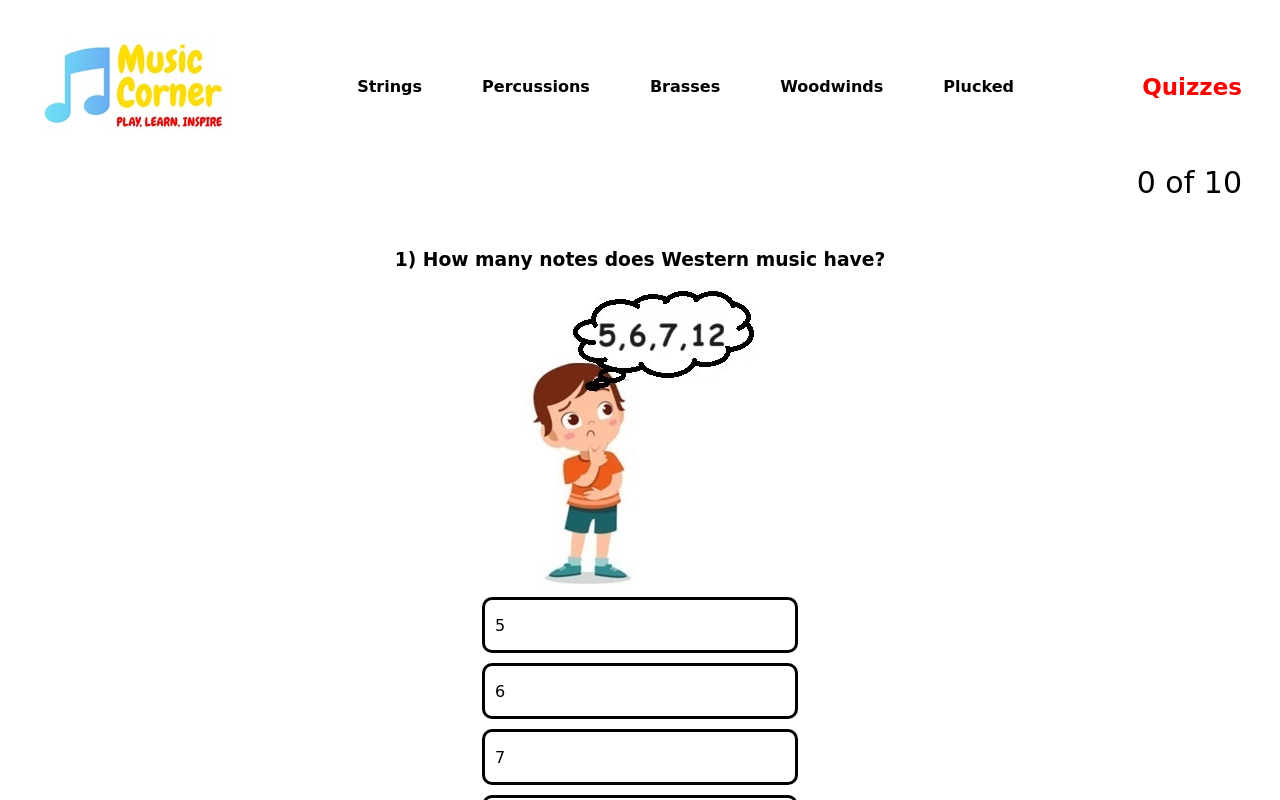
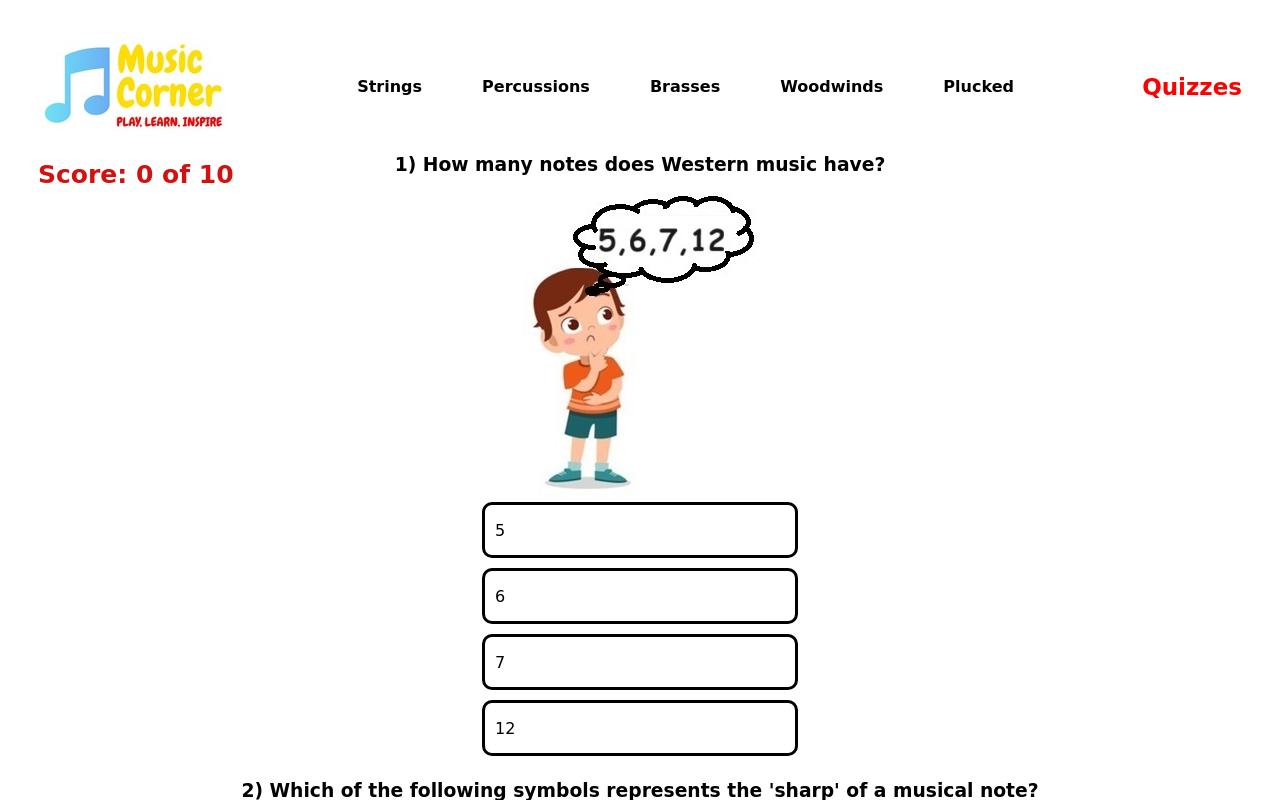
Before and after one commit to gdrakoulakos/musicCorner, a Next.js app: page /quizzes in a window 1280 px wide. Shown: the top 800 px of the page. Built offline with nearby package versions, Linux system fonts and the light colour scheme.

Commit message:
CSS changes for "quizzes" page

```diff
--- a/src/pages/quizzes.js
+++ b/src/pages/quizzes.js
@@ -1,6 +1,7 @@
 import questions from "@/questions";
 import Question from "../../components/question"
 import { useState } from "react";
+import styles from "../styles/Quizzes.module.css"
 
 function Quizzes () {
     const [quizResult, setQuizResult] = useState (0);
@@ -11,7 +12,7 @@ function Quizzes () {
 
     return (
         <>
-        <p style={{textAlign: 'right', fontSize: '30px'}}>{quizResult} of 10</p>
+        <p className={styles.score}>Score: {quizResult} of 10</p>
         {questions.map((question) => (
         <Question
         key={question.id}
--- /dev/null
+++ b/src/styles/Quizzes.module.css
@@ -0,0 +1,6 @@
+.score {
+    position: fixed;
+    font-size: 25px;
+    font-weight: bold;
+    color: #d11210;
+}
```
